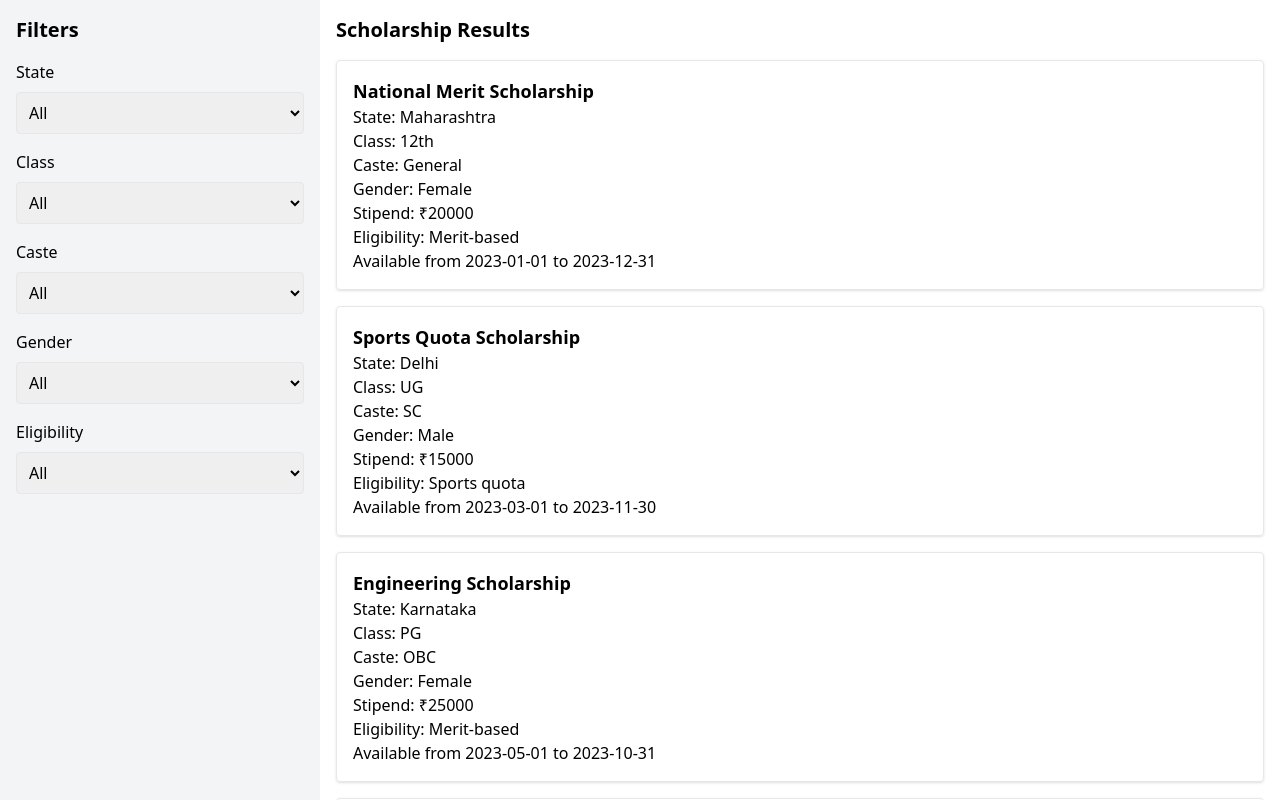
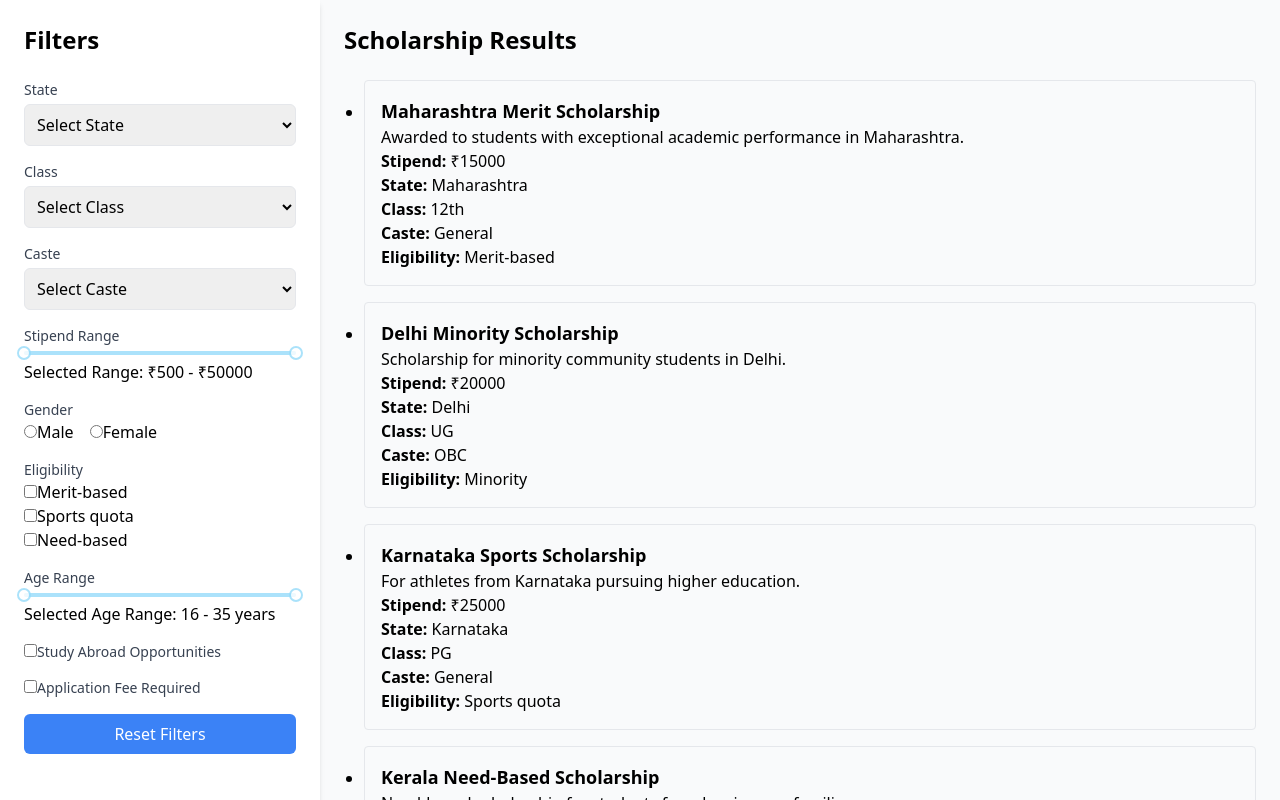
Before and after one commit to vineet-channe/ColdCodeCopy, a React (Create React App) app in the folder frontend/: page /scholarship in a window 1280 px wide. Shown: the top 800 px of the page. Built offline with nearby package versions, Linux system fonts and the light colour scheme; sample sign-in values are in the browser's storage; what quill-blot-formatter, quill-image-resize-module-react would draw is missing.

Commit message:
scholarship edit

```diff
--- a/frontend/package.json
+++ b/frontend/package.json
@@ -16,6 +16,7 @@
     "framer-motion": "^11.9.0",
     "quill-blot-formatter": "^1.0.5",
     "quill-image-resize-module-react": "^3.0.0",
+    "rc-slider": "^11.1.6",
     "react": "^18.3.1",
     "react-dom": "^18.3.1",
     "react-icons": "^5.3.0",
--- a/frontend/src/components/Scholarship.js
+++ b/frontend/src/components/Scholarship.js
@@ -1,56 +1,74 @@
 import React, { useState, useEffect } from "react";
 import scholarshipsData from "./scholarships.json";
+import Slider from "rc-slider";
+import "rc-slider/assets/index.css";
 
 const Scholarship = () => {
-  // State for filters
   const [filters, setFilters] = useState({
     state: "",
     class: "",
     caste: "",
+    stipendRange: [500, 50000],
     gender: "",
-    eligibility: "",
-    stipendRange: [0, 50000]
+    eligibility: [],
+    courseType: "",
+    institutionType: [],
+    scholarshipType: [],
+    ageRange: [16, 35],
+    studyAbroad: false,
+    applicationFee: false,
+    startDate: "",
+    endDate: ""
   });
+
   const [filteredResults, setFilteredResults] = useState(scholarshipsData);
 
-  // Function to handle changes in filters
   const handleFilterChange = (e) => {
     const { name, value } = e.target;
     setFilters({ ...filters, [name]: value });
   };
 
-  // Function to filter results
+  const handleMultiSelectChange = (e) => {
+    const { value } = e.target;
+    setFilters((prevFilters) => ({
+      ...prevFilters,
+      eligibility: prevFilters.eligibility.includes(value)
+        ? prevFilters.eligibility.filter((v) => v !== value)
+        : [...prevFilters.eligibility, value]
+    }));
+  };
+
+  const handleStipendRangeChange = (value) => {
+    setFilters({ ...filters, stipendRange: value });
+  };
+
   useEffect(() => {
     const filtered = scholarshipsData.filter((scholarship) => {
       return (
         (filters.state ? scholarship.state === filters.state : true) &&
         (filters.class ? scholarship.class === filters.class : true) &&
         (filters.caste ? scholarship.caste === filters.caste : true) &&
+        scholarship.stipend >= filters.stipendRange[0] &&
+        scholarship.stipend <= filters.stipendRange[1] &&
         (filters.gender ? scholarship.gender === filters.gender : true) &&
-        (filters.eligibility ? scholarship.eligibility === filters.eligibility : true) &&
-        scholarship.stipend >= filters.stipendRange[0] &&
-        scholarship.stipend <= filters.stipendRange[1]
+        (filters.eligibility.length ? filters.eligibility.includes(scholarship.eligibility) : true) &&
+        (filters.startDate ? new Date(scholarship.startDate) >= new Date(filters.startDate) : true) &&
+        (filters.endDate ? new Date(scholarship.endDate) <= new Date(filters.endDate) : true)
       );
     });
     setFilteredResults(filtered);
   }, [filters]);
 
   return (
-    <div className="flex">
-      {/* Sidebar Filters */}
-      <div className="w-1/4 p-4 bg-gray-100">
-        <h2 className="text-xl font-bold mb-4">Filters</h2>
+    <div className="flex min-h-screen bg-gray-50">
+      <div className="w-1/4 p-6 bg-white shadow-md">
+        <h2 className="text-2xl font-bold mb-6">Filters</h2>
 
         {/* State Filter */}
         <div className="mb-4">
-          <label className="block mb-2">State</label>
-          <select
-            name="state"
-            value={filters.state}
-            onChange={handleFilterChange}
-            className="w-full p-2 border rounded"
-          >
-            <option value="">All</option>
+          <label className="block text-sm font-medium text-gray-700">State</label>
+          <select name="state" onChange={handleFilterChange} className="mt-1 block w-full p-2 border rounded-md">
+            <option value="">Select State</option>
             <option value="Maharashtra">Maharashtra</option>
             <option value="Delhi">Delhi</option>
             {/* Add more states as needed */}
@@ -59,91 +77,183 @@ const Scholarship = () => {
 
         {/* Class Filter */}
         <div className="mb-4">
-          <label className="block mb-2">Class</label>
-          <select
-            name="class"
-            value={filters.class}
-            onChange={handleFilterChange}
-            className="w-full p-2 border rounded"
-          >
-            <option value="">All</option>
+          <label className="block text-sm font-medium text-gray-700">Class</label>
+          <select name="class" onChange={handleFilterChange} className="mt-1 block w-full p-2 border rounded-md">
+            <option value="">Select Class</option>
+            <option value="10th">10th</option>
             <option value="12th">12th</option>
             <option value="UG">UG</option>
             <option value="PG">PG</option>
-            {/* Add more classes */}
+            {/* Add more classes as needed */}
           </select>
         </div>
 
         {/* Caste Filter */}
         <div className="mb-4">
-          <label className="block mb-2">Caste</label>
-          <select
-            name="caste"
-            value={filters.caste}
-            onChange={handleFilterChange}
-            className="w-full p-2 border rounded"
-          >
-            <option value="">All</option>
+          <label className="block text-sm font-medium text-gray-700">Caste</label>
+          <select name="caste" onChange={handleFilterChange} className="mt-1 block w-full p-2 border rounded-md">
+            <option value="">Select Caste</option>
             <option value="General">General</option>
             <option value="SC">SC</option>
             <option value="ST">ST</option>
             <option value="OBC">OBC</option>
-            {/* Add more caste categories */}
+            {/* Add more caste categories as needed */}
           </select>
+        </div>
+
+        {/* Stipend Range Filter */}
+        <div className="mb-4">
+          <label className="block text-sm font-medium text-gray-700">Stipend Range</label>
+          <Slider
+            range
+            min={500}
+            max={50000}
+            defaultValue={filters.stipendRange}
+            value={filters.stipendRange}
+            onChange={handleStipendRangeChange}
+            className="w-full"
+          />
+          <p>Selected Range: ₹{filters.stipendRange[0]} - ₹{filters.stipendRange[1]}</p>
         </div>
 
         {/* Gender Filter */}
         <div className="mb-4">
-          <label className="block mb-2">Gender</label>
-          <select
-            name="gender"
-            value={filters.gender}
-            onChange={handleFilterChange}
-            className="w-full p-2 border rounded"
-          >
-            <option value="">All</option>
-            <option value="Male">Male</option>
-            <option value="Female">Female</option>
-          </select>
+          <label className="block text-sm font-medium text-gray-700">Gender</label>
+          <div className="flex">
+            <label className="mr-4">
+              <input
+                type="radio"
+                name="gender"
+                value="Male"
+                onChange={handleFilterChange}
+              />
+              Male
+            </label>
+            <label>
+              <input
+                type="radio"
+                name="gender"
+                value="Female"
+                onChange={handleFilterChange}
+              />
+              Female
+            </label>
+          </div>
         </div>
 
         {/* Eligibility Filter */}
         <div className="mb-4">
-          <label className="block mb-2">Eligibility</label>
-          <select
-            name="eligibility"
-            value={filters.eligibility}
-            onChange={handleFilterChange}
-            className="w-full p-2 border rounded"
-          >
-            <option value="">All</option>
-            <option value="Merit-based">Merit-based</option>
-            <option value="Need-based">Need-based</option>
-            <option value="Sports quota">Sports quota</option>
-            <option value="Minority">Minority</option>
-            {/* Add more eligibility types */}
-          </select>
+          <label className="block text-sm font-medium text-gray-700">Eligibility</label>
+          <div>
+            <label className="block">
+              <input
+                type="checkbox"
+                value="Merit-based"
+                onChange={handleMultiSelectChange}
+              />
+              Merit-based
+            </label>
+            <label className="block">
+              <input
+                type="checkbox"
+                value="Sports quota"
+                onChange={handleMultiSelectChange}
+              />
+              Sports quota
+            </label>
+            <label className="block">
+              <input
+                type="checkbox"
+                value="Need-based"
+                onChange={handleMultiSelectChange}
+              />
+              Need-based
+            </label>
+          </div>
         </div>
+
+        {/* Age Range Filter */}
+        <div className="mb-4">
+          <label className="block text-sm font-medium text-gray-700">Age Range</label>
+          <Slider
+            range
+            min={16}
+            max={35}
+            value={filters.ageRange}
+            onChange={(value) => setFilters({ ...filters, ageRange: value })}
+            className="w-full"
+          />
+          <p>Selected Age Range: {filters.ageRange[0]} - {filters.ageRange[1]} years</p>
+        </div>
+
+        {/* Study Abroad Option */}
+        <div className="mb-4">
+          <label className="block text-sm font-medium text-gray-700">
+            <input
+              type="checkbox"
+              name="studyAbroad"
+              onChange={(e) => setFilters({ ...filters, studyAbroad: e.target.checked })}
+            />
+            Study Abroad Opportunities
+          </label>
+        </div>
+
+        {/* Application Fee Option */}
+        <div className="mb-4">
+          <label className="block text-sm font-medium text-gray-700">
+            <input
+              type="checkbox"
+              name="applicationFee"
+              onChange={(e) => setFilters({ ...filters, applicationFee: e.target.checked })}
+            />
+            Application Fee Required
+          </label>
+        </div>
+
+        {/* Reset Filters Button */}
+        <button
+          onClick={() => setFilters({
+            state: "",
+            class: "",
+            caste: "",
+            stipendRange: [500, 50000],
+            gender: "",
+            eligibility: [],
+            courseType: "",
+            institutionType: [],
+            scholarshipType: [],
+            ageRange: [16, 35],
+            studyAbroad: false,
+            applicationFee: false,
+            startDate: "",
+            endDate: ""
+          })}
+          className="w-full bg-blue-500 text-white py-2 rounded-md"
+        >
+          Reset Filters
+        </button>
       </div>
 
-      {/* Scholarship Results */}
-      <div className="w-3/4 p-4">
-        <h2 className="text-xl font-bold mb-4">Scholarship Results</h2>
-
-        <div className="grid grid-cols-1 gap-4">
-          {filteredResults.map((scholarship) => (
-            <div key={scholarship.id} className="p-4 border rounded shadow">
-              <h3 className="text-lg font-bold">{scholarship.name}</h3>
-              <p>State: {scholarship.state}</p>
-              <p>Class: {scholarship.class}</p>
-              <p>Caste: {scholarship.caste}</p>
-              <p>Gender: {scholarship.gender}</p>
-              <p>Stipend: ₹{scholarship.stipend}</p>
-              <p>Eligibility: {scholarship.eligibility}</p>
-              <p>Available from {scholarship.startDate} to {scholarship.endDate}</p>
-            </div>
-          ))}
-        </div>
+      {/* Results Display */}
+      <div className="flex-grow p-6">
+        <h2 className="text-2xl font-bold mb-6">Scholarship Results</h2>
+        {filteredResults.length > 0 ? (
+          <ul className="list-disc pl-5">
+            {filteredResults.map((scholarship) => (
+              <li key={scholarship.id} className="mb-4 p-4 border border-gray-200 rounded">
+                <h3 className="font-semibold text-lg">{scholarship.title}</h3>
+                <p>{scholarship.description}</p>
+                <p><strong>Stipend:</strong> ₹{scholarship.stipend}</p>
+                <p><strong>State:</strong> {scholarship.state}</p>
+                <p><strong>Class:</strong> {scholarship.class}</p>
+                <p><strong>Caste:</strong> {scholarship.caste}</p>
+                <p><strong>Eligibility:</strong> {scholarship.eligibility}</p>
+              </li>
+            ))}
+          </ul>
+        ) : (
+          <p>No scholarships match your filters.</p>
+        )}
       </div>
     </div>
   );
--- a/frontend/src/components/scholarships.json
+++ b/frontend/src/components/scholarships.json
@@ -1,122 +1,192 @@
 [
   {
     "id": 1,
-      "name": "National Merit Scholarship",
-      "state": "Maharashtra",
+    "title": "Maharashtra Merit Scholarship",
+    "description": "Awarded to students with exceptional academic performance in Maharashtra.",
+    "stipend": 15000,
+    "eligibility": ["Merit-based"],
     "class": "12th",
     "caste": "General",
-      "gender": "Female",
-      "stipend": 20000,
-      "startDate": "2023-01-01",
-      "endDate": "2023-12-31",
-      "eligibility": "Merit-based"
+    "state": "Maharashtra",
+    "gender": "All",
+    "courseType": "UG",
+    "institutionType": ["University"],
+    "scholarshipType": ["State"],
+    "startDate": "2024-01-01",
+    "endDate": "2024-06-30",
+    "ageLimit": 18,
+    "studyAbroad": false,
+    "applicationFee": false
   },
   {
     "id": 2,
-      "name": "Sports Quota Scholarship",
+    "title": "Delhi Minority Scholarship",
+    "description": "Scholarship for minority community students in Delhi.",
+    "stipend": 20000,
+    "eligibility": ["Minority"],
+    "class": "UG",
+    "caste": "OBC",
     "state": "Delhi",
-      "class": "UG",
-      "caste": "SC",
-      "gender": "Male",
-      "stipend": 15000,
-      "startDate": "2023-03-01",
-      "endDate": "2023-11-30",
-      "eligibility": "Sports quota"
+    "gender": "All",
+    "courseType": "UG",
+    "institutionType": ["College"],
+    "scholarshipType": ["State"],
+    "startDate": "2024-02-01",
+    "endDate": "2024-07-31",
+    "ageLimit": 25,
+    "studyAbroad": false,
+    "applicationFee": false
   },
   {
     "id": 3,
-      "name": "Engineering Scholarship",
+    "title": "Karnataka Sports Scholarship",
+    "description": "For athletes from Karnataka pursuing higher education.",
+    "stipend": 25000,
+    "eligibility": ["Sports quota"],
+    "class": "PG",
+    "caste": "General",
     "state": "Karnataka",
-      "class": "PG",
-      "caste": "OBC",
-      "gender": "Female",
-      "stipend": 25000,
-      "startDate": "2023-05-01",
-      "endDate": "2023-10-31",
-      "eligibility": "Merit-based"
+    "gender": "All",
+    "courseType": "PG",
+    "institutionType": ["University"],
+    "scholarshipType": ["State"],
+    "startDate": "2024-01-15",
+    "endDate": "2024-08-15",
+    "ageLimit": 30,
+    "studyAbroad": true,
+    "applicationFee": true
   },
   {
     "id": 4,
-      "name": "Need-based Scholarship",
+    "title": "Kerala Need-Based Scholarship",
+    "description": "Need-based scholarship for students from low-income families.",
+    "stipend": 12000,
+    "eligibility": ["Need-based"],
+    "class": "10th",
+    "caste": "ST",
     "state": "Kerala",
-      "class": "12th",
-      "caste": "ST",
-      "gender": "Male",
-      "stipend": 30000,
-      "startDate": "2023-02-01",
-      "endDate": "2023-08-31",
-      "eligibility": "Need-based"
+    "gender": "All",
+    "courseType": "UG",
+    "institutionType": ["School"],
+    "scholarshipType": ["Central"],
+    "startDate": "2024-03-01",
+    "endDate": "2024-06-30",
+    "ageLimit": 18,
+    "studyAbroad": false,
+    "applicationFee": false
   },
   {
     "id": 5,
-      "name": "Medical Studies Grant",
+    "title": "Tamil Nadu EWS Scholarship",
+    "description": "For students from Economically Weaker Sections in Tamil Nadu.",
+    "stipend": 18000,
+    "eligibility": ["Need-based"],
+    "class": "UG",
+    "caste": "EWS",
     "state": "Tamil Nadu",
-      "class": "UG",
-      "caste": "General",
-      "gender": "Female",
-      "stipend": 50000,
-      "startDate": "2023-04-01",
-      "endDate": "2023-12-31",
-      "eligibility": "Merit-based"
+    "gender": "All",
+    "courseType": "UG",
+    "institutionType": ["College"],
+    "scholarshipType": ["State"],
+    "startDate": "2024-02-15",
+    "endDate": "2024-07-15",
+    "ageLimit": 25,
+    "studyAbroad": false,
+    "applicationFee": true
   },
   {
     "id": 6,
-      "name": "Arts Scholarship",
+    "title": "Rajasthan Merit-Based Scholarship",
+    "description": "For high-performing students in Rajasthan.",
+    "stipend": 15000,
+    "eligibility": ["Merit-based"],
+    "class": "12th",
+    "caste": "General",
     "state": "Rajasthan",
-      "class": "PG",
-      "caste": "EWS",
-      "gender": "Male",
-      "stipend": 12000,
-      "startDate": "2023-06-01",
-      "endDate": "2023-12-31",
-      "eligibility": "Merit-based"
+    "gender": "All",
+    "courseType": "UG",
+    "institutionType": ["School"],
+    "scholarshipType": ["State"],
+    "startDate": "2024-01-10",
+    "endDate": "2024-05-10",
+    "ageLimit": 18,
+    "studyAbroad": false,
+    "applicationFee": false
   },
   {
     "id": 7,
-      "name": "Minority Student Grant",
+    "title": "West Bengal Scholarship for SC/ST",
+    "description": "Scholarship for SC/ST students in West Bengal.",
+    "stipend": 22000,
+    "eligibility": ["Need-based"],
+    "class": "PG",
+    "caste": "SC",
     "state": "West Bengal",
-      "class": "UG",
-      "caste": "General",
-      "gender": "Female",
-      "stipend": 18000,
-      "startDate": "2023-07-01",
-      "endDate": "2023-09-30",
-      "eligibility": "Minority"
+    "gender": "All",
+    "courseType": "PG",
+    "institutionType": ["University"],
+    "scholarshipType": ["State"],
+    "startDate": "2024-03-01",
+    "endDate": "2024-08-01",
+    "ageLimit": 30,
+    "studyAbroad": false,
+    "applicationFee": true
   },
   {
     "id": 8,
-      "name": "International Study Aid",
+    "title": "Punjab PhD Fellowship",
+    "description": "Fellowship for PhD students in Punjab.",
+    "stipend": 30000,
+    "eligibility": ["Merit-based"],
+    "class": "PhD",
+    "caste": "General",
     "state": "Punjab",
-      "class": "PhD",
-      "caste": "OBC",
-      "gender": "Male",
-      "stipend": 45000,
-      "startDate": "2023-05-01",
-      "endDate": "2023-09-30",
-      "eligibility": "Merit-based"
+    "gender": "All",
+    "courseType": "PhD",
+    "institutionType": ["University"],
+    "scholarshipType": ["State"],
+    "startDate": "2024-01-05",
+    "endDate": "2024-12-31",
+    "ageLimit": 35,
+    "studyAbroad": true,
+    "applicationFee": false
   },
   {
     "id": 9,
-      "name": "State-level Scholarship",
+    "title": "Haryana Scholarship for Girls",
+    "description": "For female students in Haryana.",
+    "stipend": 20000,
+    "eligibility": ["Need-based"],
+    "class": "UG",
+    "caste": "General",
     "state": "Haryana",
-      "class": "10th",
-      "caste": "ST",
     "gender": "Female",
-      "stipend": 16000,
-      "startDate": "2023-02-15",
-      "endDate": "2023-06-30",
-      "eligibility": "State-level"
+    "courseType": "UG",
+    "institutionType": ["College"],
+    "scholarshipType": ["State"],
+    "startDate": "2024-04-01",
+    "endDate": "2024-09-01",
+    "ageLimit": 25,
+    "studyAbroad": false,
+    "applicationFee": false
   },
   {
     "id": 10,
-      "name": "Commerce Scholarship",
+    "title": "Uttar Pradesh SC/ST Scholarship",
+    "description": "Scholarship for SC/ST students in Uttar Pradesh.",
+    "stipend": 22000,
+    "eligibility": ["Need-based"],
+    "class": "UG",
+    "caste": "SC",
     "state": "Uttar Pradesh",
-      "class": "UG",
-      "caste": "EWS",
-      "gender": "Female",
-      "stipend": 22000,
-      "startDate": "2023-01-15",
-      "endDate": "2023-07-31",
-      "eligibility": "Need-based"
+    "gender": "All",
+    "courseType": "UG",
+    "institutionType": ["College"],
+    "scholarshipType": ["State"],
+    "startDate": "2024-05-01",
+    "endDate": "2024-10-01",
+    "ageLimit": 30,
+    "studyAbroad": false,
+    "applicationFee": false
   }
 ]
```
Also changed, not shown: 2 other files (tests, documents, lock files or other folders). Lines whose indentation alone changed are shown as unchanged.
